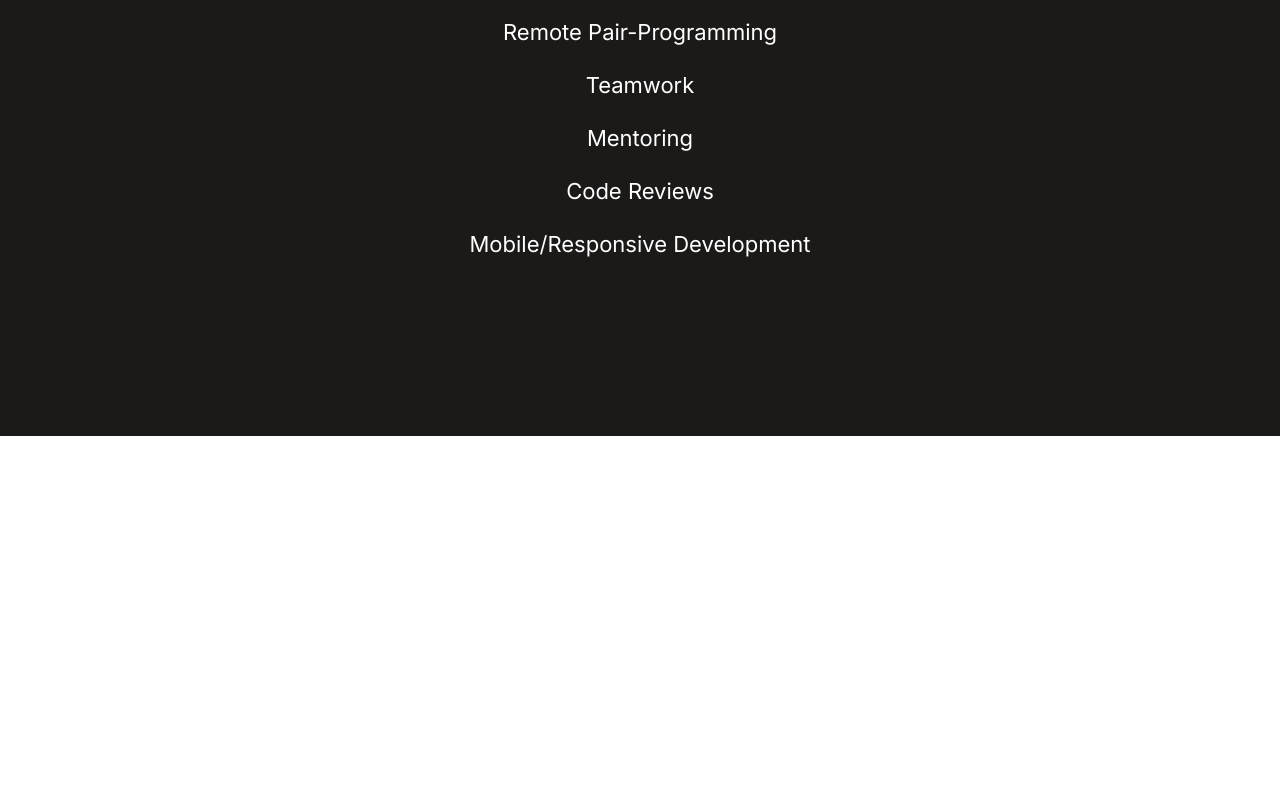
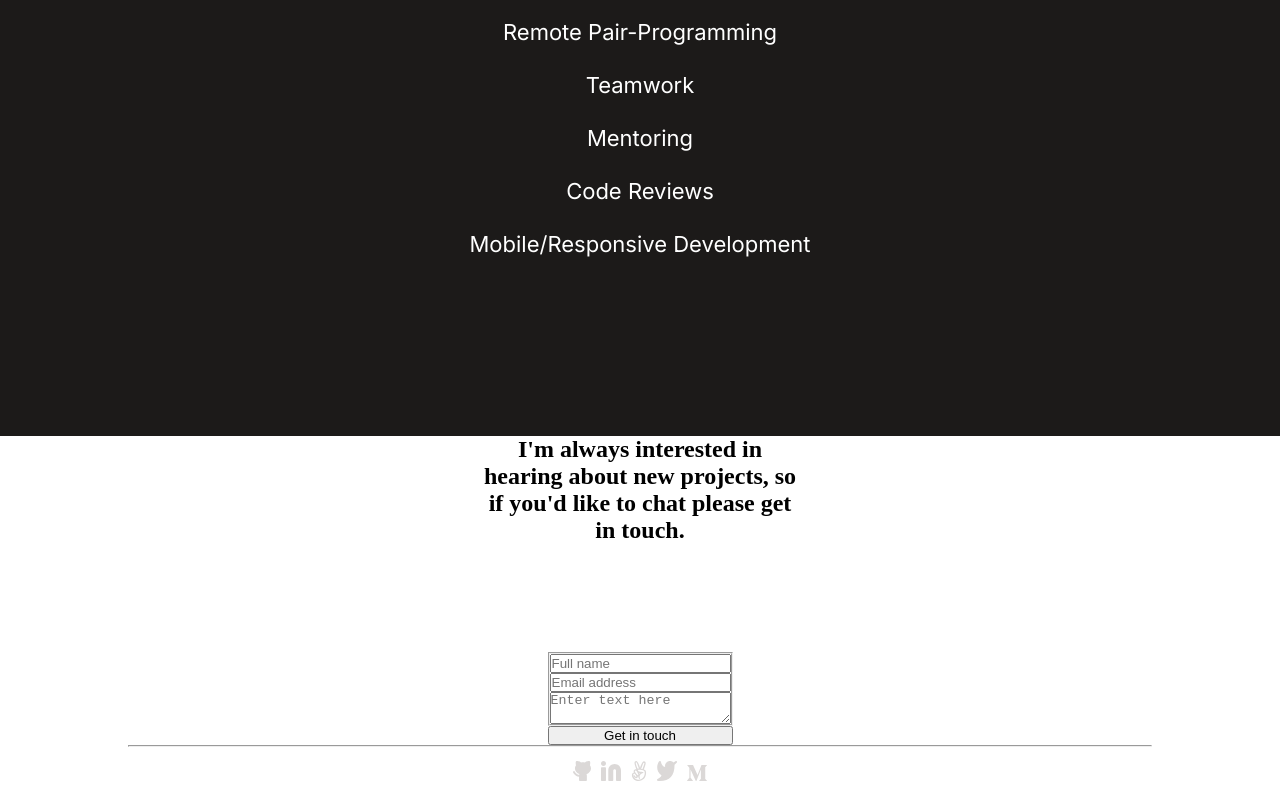
Before and after one commit to er-contreras/cr-contact-form, a website: page index.html in a window 1280 px wide. Shown: the part 6271-7071 px from the top of the page. Before the commit the page ends 6707 px from the top, so only its background shows below. Drawn offline with Linux system fonts and the light colour scheme.

Commit message:
Add style

```diff
--- /dev/null
+++ b/css/footer.css
@@ -0,0 +1,22 @@
+.flex {
+  display: flex;
+}
+
+footer {
+  flex-direction: column;
+  align-items: center;
+}
+
+form,
+fieldset {
+  flex-direction: column;
+}
+
+.footer-section {
+  width: 327px;
+  height: 216px;
+}
+
+.footer-section h2 {
+  text-align: center;
+}
--- a/index.html
+++ b/index.html
@@ -5,6 +5,7 @@
     <meta http-equiv="X-UA-Compatible" content="IE=edge" />
     <meta name="viewport" content="width=device-width, initial-scale=1.0" />
     <link rel="stylesheet" href="./css/main.css" />
+    <link rel="stylesheet" href="./css/footer.css" />
     <title>Aziz Mejri - Portfolio</title>
   </head>
   <body>
@@ -291,6 +292,51 @@
       </div>
     </main>
 
+    <footer class="flex">
+      <section class="footer-section">
+        <h2>
+          I'm always interested in hearing about new projects, so if you'd like to chat please get in touch.
+        </h2>
+      </section>
+
+      <form class="flex" action="https://formspree.io/f/mayajwdo" method="">
+        <fieldset class="flex">
+          <label for="name"></label>
+          <input type="text" name="name" id="name" placeholder="Full name" minlength="5" maxlength="30" required/>
+
+          <label for="email"></label>
+          <input type="email" name="email" id="email" placeholder="Email address" required/>
+
+          <textarea name="user-message" placeholder="Enter text here" minlength="3" maxlength="900" required></textarea>
+        </fieldset>
+
+        <input class="btn-center" type="submit" value="Get in touch">
+      </form>
+
+      <hr>
+
+      <ul class="icons-footer flex">
+        <li>
+          <a href="#"><img src="./media/svg/github.svg" alt="github" /></a>
+        </li>
+
+        <li>
+          <a href="#"><img src="./media/svg/linkedin.svg" alt="linkedin" /></a>
+        </li>
+
+        <li>
+          <a href="#"><img src="./media/svg/angel.svg" alt="Angelist" /></a>
+        </li>
+
+        <li>
+          <a href="#"><img src="./media/svg/twitter.svg" alt="twitter" /></a>
+        </li>
+
+        <li>
+          <a href="#"><img src="./media/svg/medium.svg" alt="medium" /></a>
+        </li>
+      </ul>
+    </footer>
     <script
       src="https://kit.fontawesome.com/e966a3bd22.js"
       crossorigin="anonymous"
```
